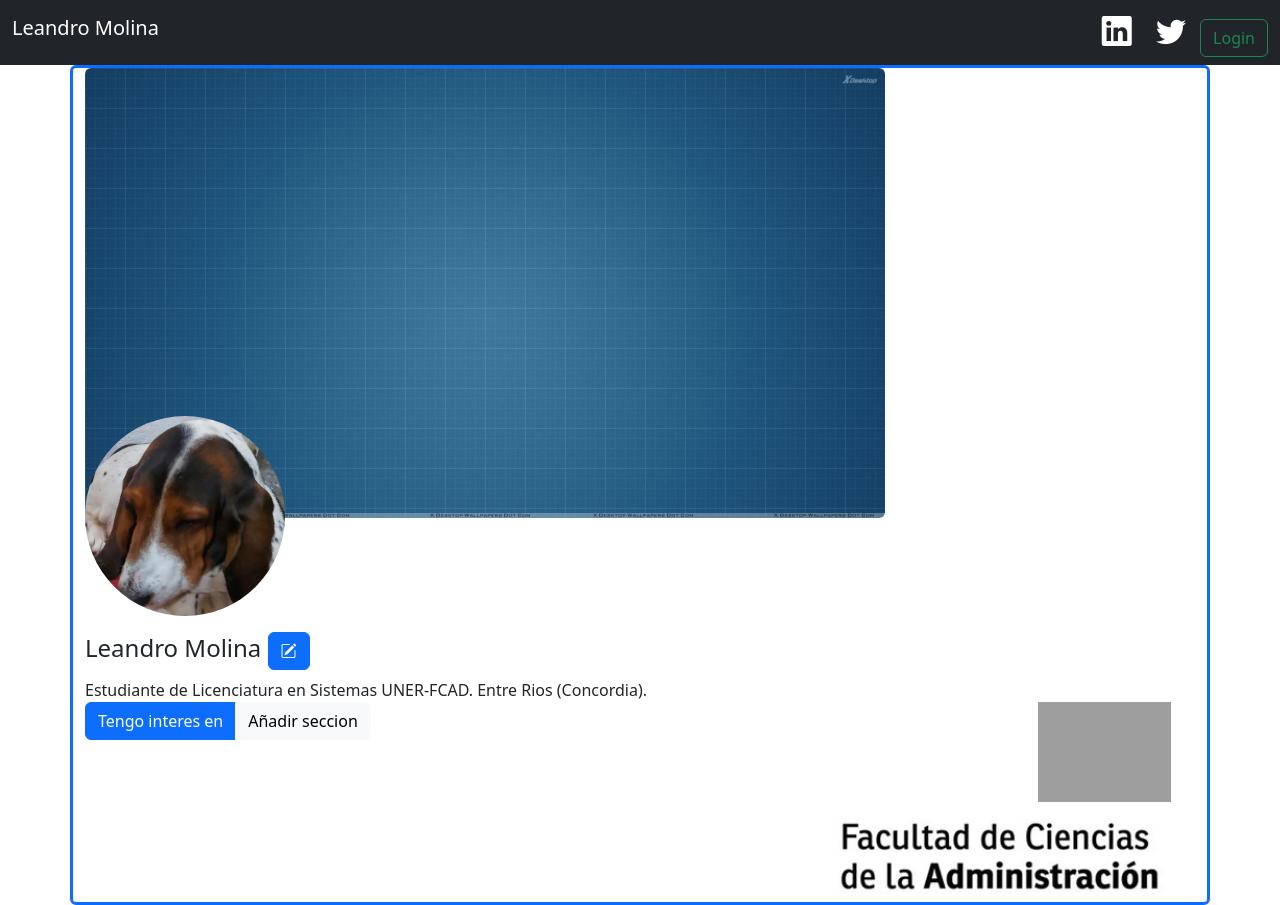
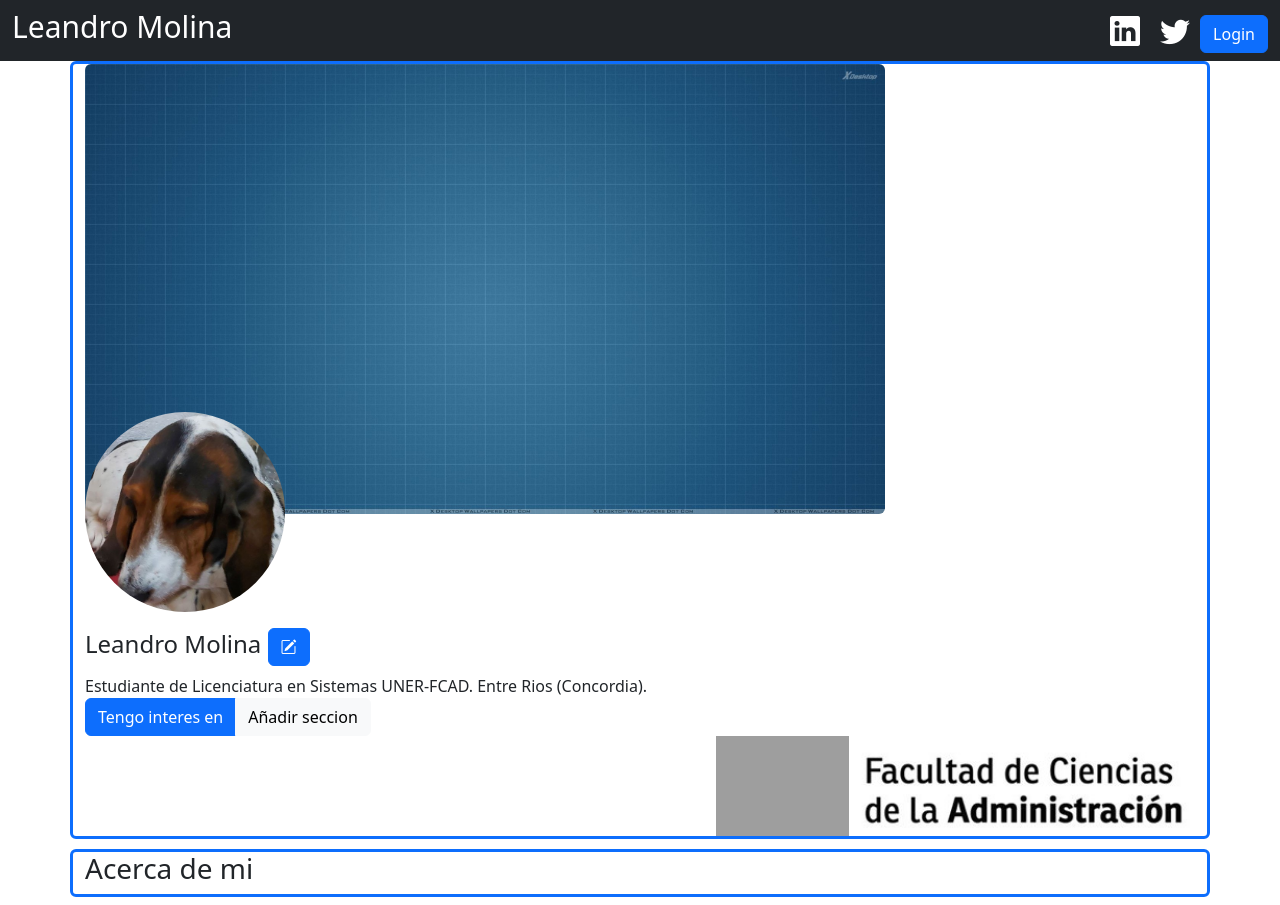
Before and after one commit to LeandroRodrigoMolina/ArgentinaProgramaFrontend, a plain HTML site: page index.html in a window 1280 px wide. Shown: the top 905 px of the page. Drawn offline with nearby package versions, Linux system fonts and the light colour scheme; grey boxes are pictures that could not be loaded; a script that the page names is missing.

Commit message:
Se modifico nav y poco mas

```diff
--- a/index.html
+++ b/index.html
@@ -4,25 +4,39 @@
     <meta charset='utf-8'>
     <meta http-equiv='X-UA-Compatible' content='IE=edge'>
     <title>Portafolio Molina</title>
+    <meta name="author" content="Leandro Molina">
+    <meta name="description" content="Portafolio estatico">
     <meta name='viewport' content='width=device-width, initial-scale=1'>
     <link rel='stylesheet' type='text/css' media='screen' href='main.css'>
     <script src='main.js'></script>
 
     <!-- Latest compiled and minified CSS -->
     <link href="https://cdn.jsdelivr.net/npm/bootstrap@5.2.3/dist/css/bootstrap.min.css" rel="stylesheet">
-    <link rel="stylesheet" href="https://cdn.jsdelivr.net/npm/bootstrap-icons@1.10.2/font/bootstrap-icons.css"></head>
+    <link rel="stylesheet" href="https://cdn.jsdelivr.net/npm/bootstrap-icons@1.10.2/font/bootstrap-icons.css">
+  </head>
 <body>
-    <nav class="navbar navbar bg-dark">
+  <!-- Barra de navegacion -->
+  <nav class="navbar navbar-expand-lg navbar-dark bg-dark">
     <div class="container-fluid">
-          <h1 class="navbar-brand" id="nombreNav">Leandro Molina</h1>
-          <div class="justify-content-start">
-              <i class="bi bi-linkedin iconTop"></i>
-              <i class="bi bi-twitter iconTop"></i>
-              <button class="btn btn-outline-success" type="button">Login</button>
+      <h5 id="nombreNav">Leandro Molina</h5>
+      <div class="d-flex">
+        <ul class="navbar-nav d-flex justify-concent-end align-items-end">
+          <li class="nav-item">
+            <a href="https://www.linkedin.com/in/leandro-rodrigo-molina/"><i class="bi bi-linkedin iconTop"></i></a>
+          </li>
+          <li class="nav-item">
+            <a href="https:www.twitter.com"><i class="bi bi-twitter iconTop"></i></a>
+          </li>
+          <li class="nav-item">
+            <button class="btn btn-primary" type="button">Login</button>
+          </li>
+        </ul>
       </div>
     </div>
   </nav>
 
+  <!-- Carta presentacion-->
+  <section>
     <div class="container card border-primary border border-3">
           <div class="row">
               <div class="col">
@@ -32,7 +46,7 @@
                     </figure>
               </div>
 
-            <div class="row">
+              <div class="flex-row">
                 <div class="col">
                   <h4>Leandro Molina <button class="btn btn-primary" type="button"><i class="bi bi-pencil-square"></i></button></h4>
                   Estudiante de Licenciatura en Sistemas UNER-FCAD.
@@ -49,15 +63,18 @@
 
                 <div class="col text-end">
                   <a href="https://uner.edu.ar/"><img src="https://universidadesgratuitas.com/wp-content/uploads/2021/01/logo-UNER.png" alt="Universidad Nacional de Entre Rios" class="fotoMasPequeña"></a>
-                <br>
                   <a href="https://www.fcad.uner.edu.ar/"><img src="Inkeduner-fcad-header2.jpg" alt="Facultad de Ciencias de la Administración" class="fotoMasPequeña"></a>
                 </div>
               </div>
           </div>
     </div>
+  </section>
 
+  <!-- Acerda de mi-->
+  <section>
     <div class="container card border-primary border border-3">
           <h3>Acerca de mi</h3>
     </div>
+  </section>
 </body>
 </html>
--- a/main.css
+++ b/main.css
@@ -1,6 +1,8 @@
 #nombreNav{
     color: white;
+    font-size: 30px;
 }
+
 .fotoPequeña{
     width: 200px;
     height: 200px;
@@ -17,7 +19,6 @@
     margin-right: 10px;
 }
 
-
 .card{
     margin-bottom: 10px;
 }
```
Also changed, not shown: endless-constellation.svg (added). Lines whose indentation alone changed are shown as unchanged.
